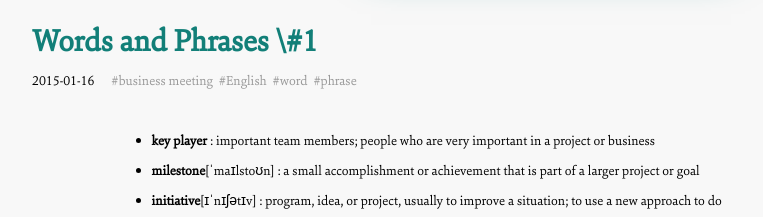
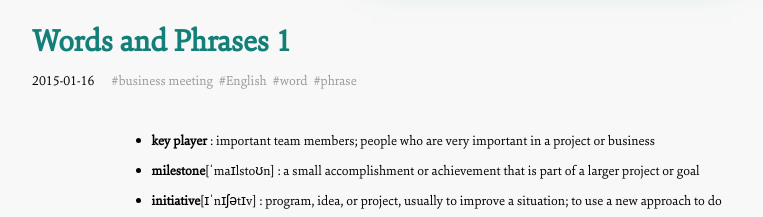
Before and after one commit to luolinjia/en, a Jekyll site: the page built from _posts/2015-01-16-words-and-phrases-1.md, in a window 1280 px wide and 1133 px high. Shown: the part 388-605 px from the top of the window, without its empty margins (208-971 px from the left). Built offline with Jekyll 4.4.1, drawn with Linux system fonts in a browser that asks for light colours; Markdown is read by kramdown in place of the engine named in the settings; comment, search, counter and statistics services are not loaded.

```diff
--- a/_posts/2015-01-16-words-and-phrases-1.md
+++ b/_posts/2015-01-16-words-and-phrases-1.md
@@ -1,6 +1,6 @@
 ---
 layout: post
-title: Words and Phrases \#1
+title: Words and Phrases 1
 logo: http://i1154.photobucket.com/albums/p531/luolinjia/blog%20images/words_zps91a7cea6.jpg
 categories:
 - Words
```
